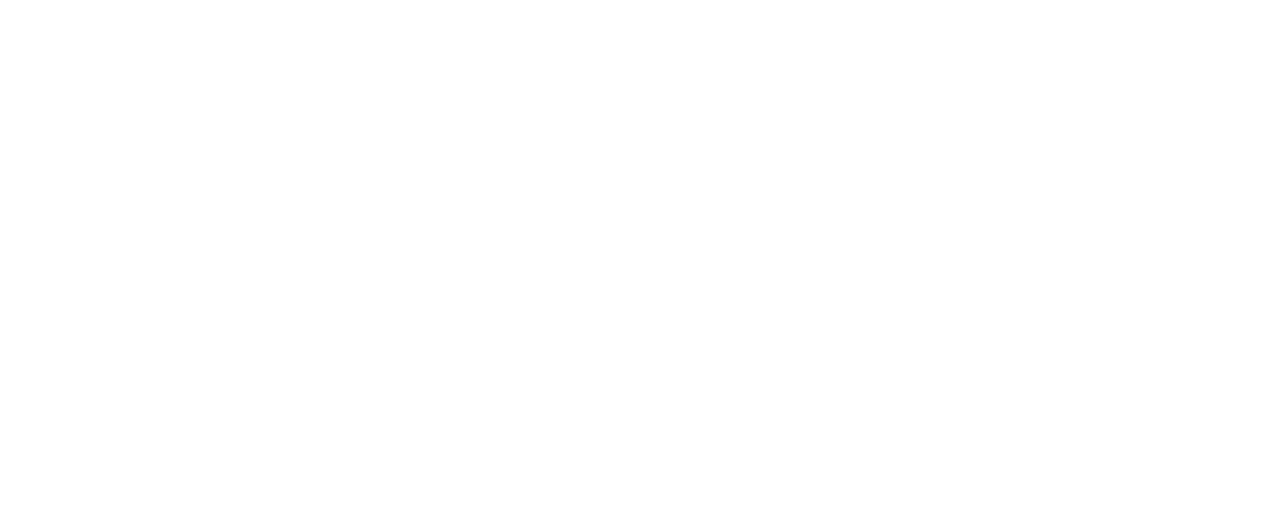
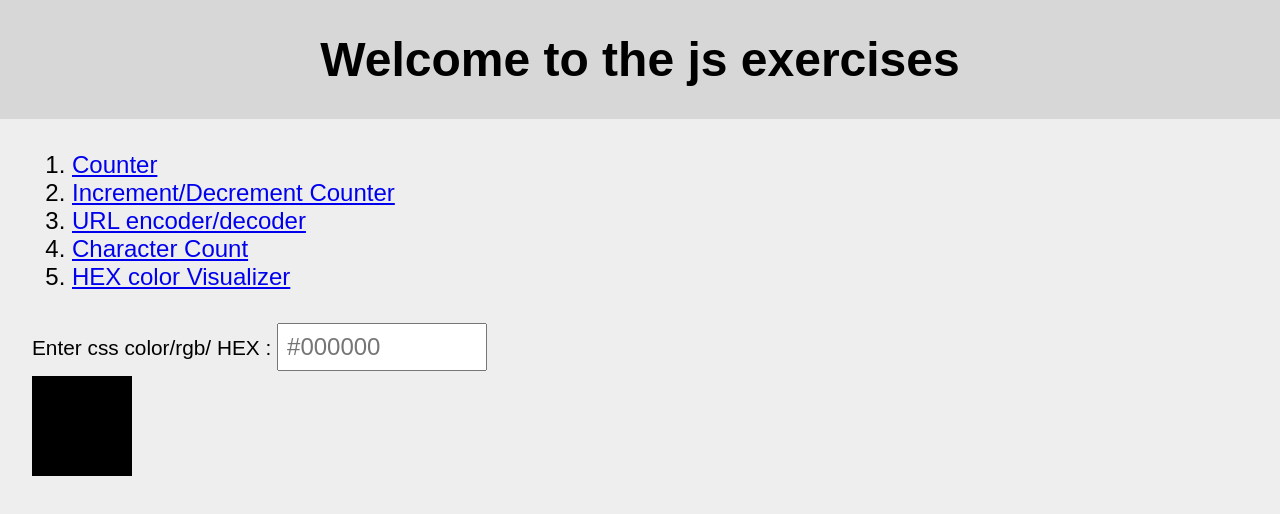
Before and after one commit to maheshoz/js-dom, a plain HTML site: page exercise-5.html in a window 1280 px wide. Drawn offline with Linux system fonts and the light colour scheme.

Commit message:
add color visualizer

```diff
--- a/exercise-5.html
+++ b/exercise-5.html
@@ -0,0 +1,30 @@
+<!DOCTYPE html>
+<html lang="en">
+  <head>
+    <meta charset="UTF-8" />
+    <meta http-equiv="X-UA-Compatible" content="IE=edge" />
+    <meta name="viewport" content="width=device-width, initial-scale=1.0" />
+    <title>HEX color Visualizer</title>
+    <link rel="stylesheet" href="style.css" />
+    <script defer src="./exercise-5.js"></script>
+  </head>
+
+  <body>
+    <h1 class="heading">Welcome to the js exercises</h1>
+    <nav>
+      <ol>
+        <li><a href="./exercise-1.html">Counter</a></li>
+        <li><a href="./exercise-2.html">Increment/Decrement Counter</a></li>
+        <li><a href="./exercise-3.html">URL encoder/decoder</a></li>
+        <li><a href="./exercise-4.html">Character Count</a></li>
+        <li><a href="./exercise-5.html">HEX color Visualizer</a></li>
+      </ol>
+    </nav>
+
+    <main>
+      <span style="font-size: 1.3rem">Enter css color/rgb/ HEX : </span
+      ><input type="text" id="colorInput" placeholder="#000000" />
+      <div id="colorBox"></div>
+    </main>
+  </body>
+</html>
--- a/exercise-5.js
+++ b/exercise-5.js
@@ -0,0 +1,9 @@
+const colorInput = document.querySelector('#colorInput');
+const colorBox = document.querySelector('#colorBox');
+
+colorInput.addEventListener('input', (event) => {
+  // colorBox.style.backgoundColor = event.target.value;
+  const inputColor = event.target.value;
+  colorBox.setAttribute('style', `background-color: ${inputColor}`);
+
+})
--- a/style.css
+++ b/style.css
@@ -42,3 +42,10 @@ input {
 #resultField {
   width: 20rem;
 }
+
+#colorBox {
+  width: 100px;
+  height: 100px;
+  background-color: #000;
+  margin-top: 5px;
+}
```
Also changed, not shown: index.html (+7 -5 lines).
